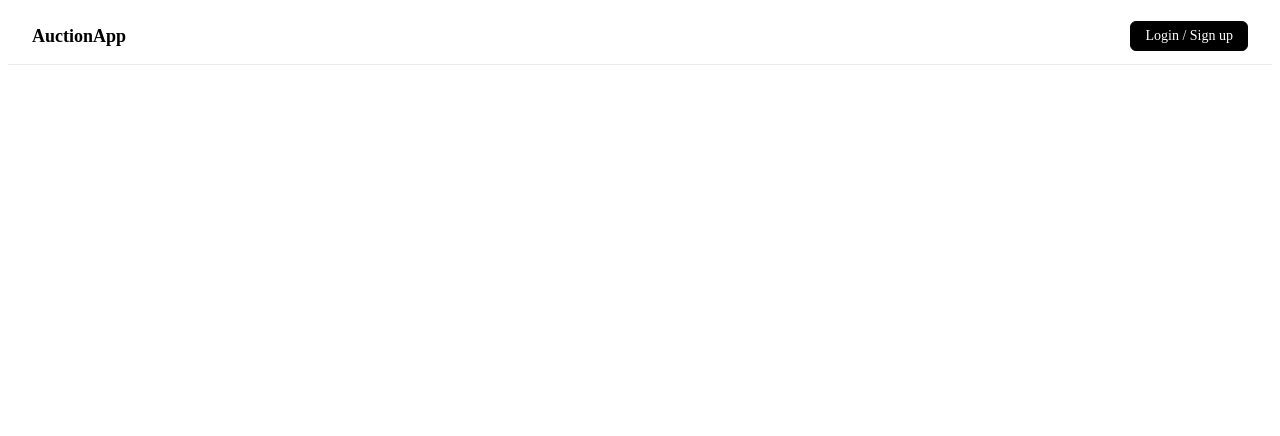
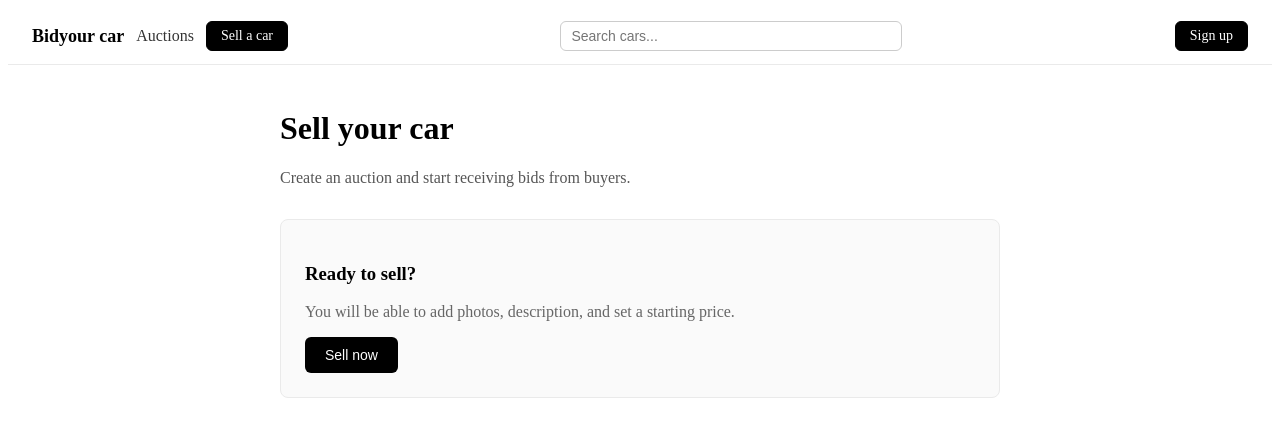
Before and after one commit to syncleon/bid-your-car, a React (Vite) app in the folder bidfe/: page /sell-car in a window 1280 px wide. Shown: the top 436 px of the page. Built offline with nearby package versions, Linux system fonts and the light colour scheme.

Commit message:
update router

```diff
--- a/bidfe/src/app/router.tsx
+++ b/bidfe/src/app/router.tsx
@@ -3,12 +3,17 @@ import { Routes, Route } from "react-router-dom";
 import { LoginPage } from "../pages/LoginPage";
 import { ProfilePage } from "../pages/ProfilePage";
 import { ItemsPage } from "../pages/ItemsPage";
+import { SellCarPage } from "../pages/SellCarPage";
+import { SubmitItemPage } from "../pages/CreateCarPage.tsx";
 import { PrivateRoute } from "../routes/PrivateRoute";
 
 export const AppRouter = () => (
     <Routes>
+        <Route path="/" element={<ItemsPage />} />
+
         <Route path="/login" element={<LoginPage />} />
         <Route path="/register" element={<LoginPage />} />
+        <Route path="/sell-car" element={<SellCarPage />} />
 
         <Route
             path="/profile"
@@ -18,7 +23,13 @@ export const AppRouter = () => (
                 </PrivateRoute>
             }
         />
-
-        <Route path="/" element={<ItemsPage />} />
+        <Route
+            path="/sell-car/submit"
+            element={
+                <PrivateRoute>
+                    <SubmitItemPage />
+                </PrivateRoute>
+            }
+        />
     </Routes>
 );
--- a/bidfe/src/features/auth/model/auth.store.ts
+++ b/bidfe/src/features/auth/model/auth.store.ts
@@ -5,7 +5,7 @@ import { tokenStorage } from "../../../shared/lib/token";
 export class AuthStore {
     token: string | null = tokenStorage.get();
     isLoading = false;
-    error: string | null = null; // ✅ added
+    error: string | null = null;
 
     constructor() {
         makeAutoObservable(this);
--- /dev/null
+++ b/bidfe/src/pages/CreateCarPage.tsx
@@ -0,0 +1,50 @@
+import { observer } from "mobx-react-lite";
+
+export const SubmitItemPage = observer(() => {
+    return (
+        <div style={{ padding: 24, maxWidth: 720, margin: "0 auto" }}>
+            <h1>Create auction</h1>
+
+            <p style={{ marginTop: 8, color: "#555" }}>
+                Add car details and publish your auction.
+            </p>
+
+            <div
+                style={{
+                    marginTop: 24,
+                    padding: 24,
+                    border: "1px solid #eaeaea",
+                    borderRadius: 8,
+                    background: "#fafafa",
+                }}
+            >
+                <p style={{ color: "#666" }}>
+                    🚧 Form will be here:
+                </p>
+
+                <ul style={{ marginTop: 12, color: "#666" }}>
+                    <li>Car details (brand, model, year)</li>
+                    <li>Description</li>
+                    <li>Photos upload</li>
+                    <li>Starting price</li>
+                    <li>Auction duration</li>
+                </ul>
+
+                <button
+                    style={{
+                        marginTop: 16,
+                        padding: "10px 20px",
+                        borderRadius: 6,
+                        border: "none",
+                        background: "#000",
+                        color: "#fff",
+                        fontSize: 14,
+                        cursor: "pointer",
+                    }}
+                >
+                    Publish auction
+                </button>
+            </div>
+        </div>
+    );
+});
--- a/bidfe/src/pages/ItemsPage.tsx
+++ b/bidfe/src/pages/ItemsPage.tsx
@@ -1,39 +1,9 @@
-import { observer } from "mobx-react-lite";
-import { Link } from "react-router-dom";
-import { useStore } from "../shared/hooks/useStore";
-
-export const ItemsPage = observer(() => {
-    const { authStore } = useStore();
-
+export const ItemsPage = () => {
     return (
         <div style={{ padding: 24 }}>
-            <h1>Marketplace</h1>
-
-            <p>
-                Browse items, place bids, and sell your own products.
-            </p>
-
-            {!authStore.isAuthenticated && (
-                <div style={{ marginTop: 16 }}>
-                    <p>
-                        To place bids or add items, please{" "}
-                        <Link to="/login">login or register</Link>.
-                    </p>
-                </div>
-            )}
-
-            {authStore.isAuthenticated && (
-                <div style={{ marginTop: 16 }}>
-                    <Link to="/profile">Go to profile</Link>
-                </div>
-            )}
-
-            <hr style={{ margin: "24px 0" }} />
-
-            {/* Placeholder for items list */}
             <div>
                 <p>No items yet.</p>
             </div>
         </div>
     );
-});
+};
--- a/bidfe/src/pages/LoginPage.tsx
+++ b/bidfe/src/pages/LoginPage.tsx
@@ -1,4 +1,4 @@
-import { useNavigate } from "react-router-dom";
+import { useNavigate, useLocation } from "react-router-dom";
 import { useState } from "react";
 import { Modal } from "../shared/ui/Modal";
 import { LoginForm } from "../features/auth/ui/LoginForm";
@@ -6,19 +6,28 @@ import { RegisterForm } from "../features/auth/ui/RegisterForm";
 
 export const LoginPage = () => {
     const [mode, setMode] = useState<"login" | "register">("login");
+
     const navigate = useNavigate();
+    const location = useLocation();
+
+    const redirect =
+        new URLSearchParams(location.search).get("redirect") || "/";
+
+    const handleSuccess = () => {
+        navigate(redirect, { replace: true });
+    };
 
     return (
         <Modal isOpen onClose={() => navigate("/")}>
             {mode === "login" ? (
                 <LoginForm
                     onSwitchToRegister={() => setMode("register")}
-                    onSuccess={() => navigate("/")}
+                    onSuccess={handleSuccess}
                 />
             ) : (
                 <RegisterForm
                     onSwitchToLogin={() => setMode("login")}
-                    onSuccess={() => navigate("/")}
+                    onSuccess={handleSuccess}
                 />
             )}
         </Modal>
--- /dev/null
+++ b/bidfe/src/pages/SellCarPage.tsx
@@ -0,0 +1,48 @@
+import { observer } from "mobx-react-lite";
+import { useNavigate } from "react-router-dom";
+
+export const SellCarPage = observer(() => {
+    const navigate = useNavigate();
+
+    return (
+        <div style={{ padding: 24, maxWidth: 720, margin: "0 auto" }}>
+            <h1>Sell your car</h1>
+
+            <p style={{ marginTop: 8, color: "#555" }}>
+                Create an auction and start receiving bids from buyers.
+            </p>
+
+            <div
+                style={{
+                    marginTop: 32,
+                    padding: 24,
+                    border: "1px solid #eaeaea",
+                    borderRadius: 8,
+                    background: "#fafafa",
+                }}
+            >
+                <h3>Ready to sell?</h3>
+
+                <p style={{ margin: "8px 0 16px", color: "#666" }}>
+                    You will be able to add photos, description, and set a
+                    starting price.
+                </p>
+
+                <button
+                    style={{
+                        padding: "10px 20px",
+                        borderRadius: 6,
+                        border: "none",
+                        background: "#000",
+                        color: "#fff",
+                        fontSize: 14,
+                        cursor: "pointer",
+                    }}
+                    onClick={() => navigate("/sell-car/submit")}
+                >
+                    Sell now
+                </button>
+            </div>
+        </div>
+    );
+});
--- a/bidfe/src/routes/PrivateRoute.tsx
+++ b/bidfe/src/routes/PrivateRoute.tsx
@@ -1,18 +1,24 @@
-import type { ReactNode } from "react";
-import { Navigate } from "react-router-dom";
+import { Navigate, useLocation } from "react-router-dom";
 import { observer } from "mobx-react-lite";
 import { useStore } from "../shared/hooks/useStore";
+import type { ReactNode } from "react";
 
-interface Props {
-    children: ReactNode;
-}
+export const PrivateRoute = observer(
+    ({ children }: { children: ReactNode }) => {
+        const { authStore } = useStore();
+        const location = useLocation();
 
-export const PrivateRoute = observer(({ children }: Props) => {
-    const { authStore } = useStore();
+        if (!authStore.isAuthenticated) {
+            return (
+                <Navigate
+                    to={`/login?redirect=${encodeURIComponent(
+                        location.pathname
+                    )}`}
+                    replace
+                />
+            );
+        }
 
-    if (!authStore.isAuthenticated) {
-        return <Navigate to="/login" replace />;
+        return <>{children}</>;
     }
-
-    return <>{children}</>;
-});
+);
--- a/bidfe/src/widgets/Navbar/Navbar.css
+++ b/bidfe/src/widgets/Navbar/Navbar.css
@@ -1,24 +1,45 @@
 .navbar {
     height: 56px;
     padding: 0 24px;
-    display: flex;
+    display: grid;
+    grid-template-columns: auto 1fr auto;
     align-items: center;
-    justify-content: space-between;
     border-bottom: 1px solid #eaeaea;
     background: #fff;
 }
 
+.navbar__left {
+    display: flex;
+    align-items: center;
+    gap: 12px;
+}
+
+.navbar__center {
+    display: flex;
+    justify-content: center;
+}
+
+.navbar__search {
+    width: 320px;
+    padding: 6px 10px;
+    border-radius: 6px;
+    border: 1px solid #ccc;
+    font-size: 14px;
+}
+
+/* RIGHT */
+.navbar__actions {
+    display: flex;
+    gap: 12px;
+    align-items: center;
+}
+
+/* EXISTING */
 .navbar__logo {
     font-weight: 600;
     font-size: 18px;
     text-decoration: none;
     color: #000;
-}
-
-.navbar__actions {
-    display: flex;
-    gap: 12px;
-    align-items: center;
 }
 
 .navbar__link {
--- a/bidfe/src/widgets/Navbar/Navbar.tsx
+++ b/bidfe/src/widgets/Navbar/Navbar.tsx
@@ -9,11 +9,29 @@ interface Props {
 export const Navbar = ({ isAuthenticated, onLogout }: Props) => {
     return (
         <header className="navbar">
-            <Link to="/" className="navbar__logo">
-                AuctionApp
-            </Link>
+            <div className="navbar__left">
+                <Link to="/" className="navbar__logo">
+                    Bidyour car
+                </Link>
 
-            <nav className="navbar__actions">
+                <Link to="/auctions" className="navbar__link">
+                    Auctions
+                </Link>
+
+                {/* ✅ Always navigate to /sell */}
+                <Link to="/sell-car" className="navbar__button">
+                    Sell a car
+                </Link>
+            </div>
+
+            <div className="navbar__center">
+                <input
+                    className="navbar__search"
+                    placeholder="Search cars..."
+                />
+            </div>
+
+            <div className="navbar__actions">
                 {isAuthenticated ? (
                     <>
                         <Link to="/profile" className="navbar__link">
@@ -25,10 +43,10 @@ export const Navbar = ({ isAuthenticated, onLogout }: Props) => {
                     </>
                 ) : (
                     <Link to="/login" className="navbar__button">
-                        Login / Sign up
+                        Sign up
                     </Link>
                 )}
-            </nav>
+            </div>
         </header>
     );
 };
```
Also changed, not shown: bidfe/src/routes/PrivateRoutes.tsx (deleted, +0 -10 lines).
